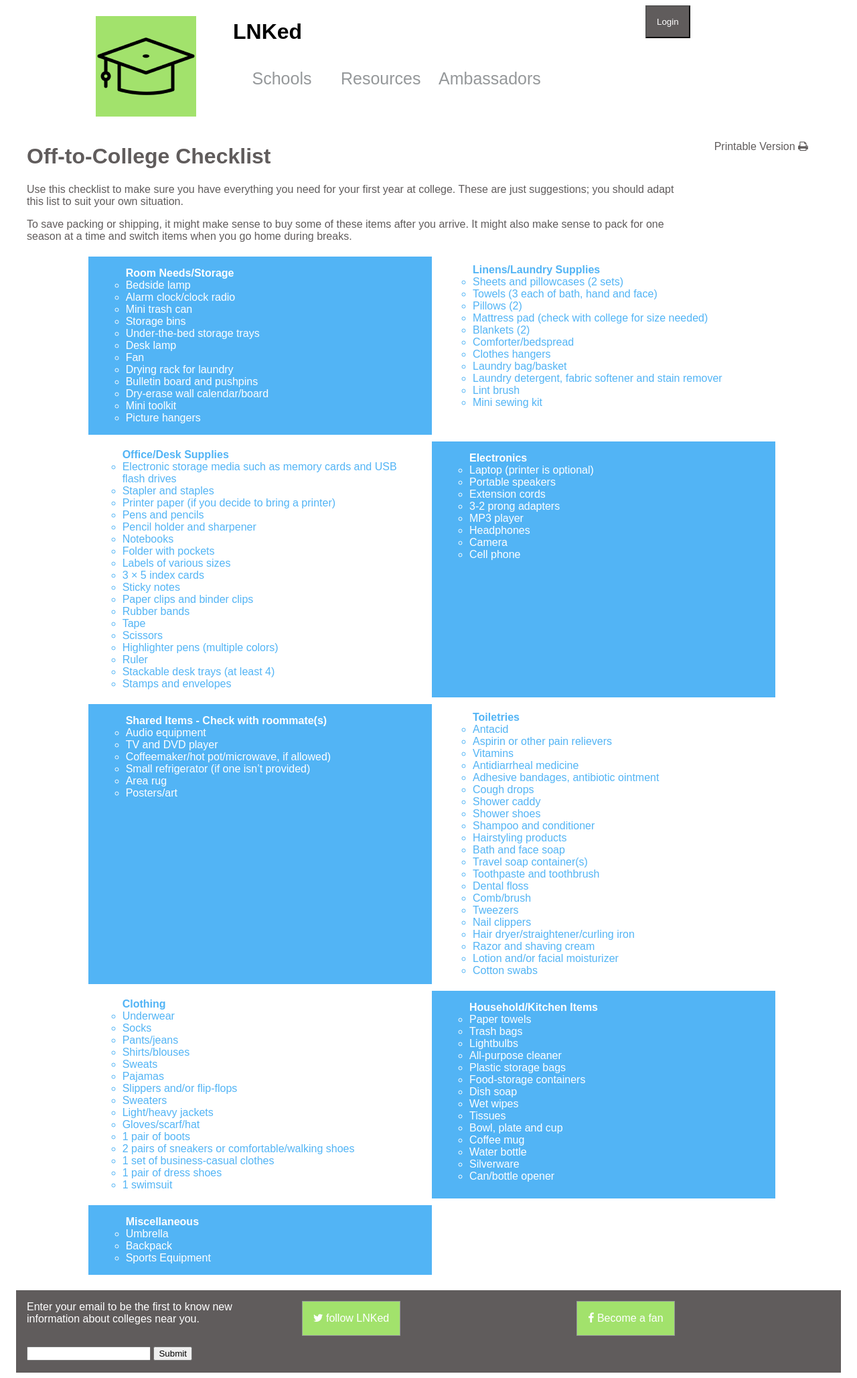
After one commit to NewsNerdsAtCoJMC/ProjectTicoTeam4, a Django app: template lnked/colleges/templates/checklist.html in a window 1280 px wide. The commit adds this page. Shown: the whole page at 67% size. Run offline with Django 3.2, Linux system fonts and the light colour scheme; the template is opened without the code that fills it, so the values that code supplies are empty; some libraries are stand-ins or nearby versions.

Commit message:
Worked out kinks

```diff
--- a/lnked/colleges/templates/ambassadors.html
+++ b/lnked/colleges/templates/ambassadors.html
@@ -32,7 +32,7 @@
 		<h1>LNKed</h1>
 		<nav>
 			<ul>
-				<li><a href="/colleges">Schools</a></li>
+				<li><a href="/schools">Schools</a></li>
 				<li><a href="/resources">Resources</a></li>
 				<li><a href="/ambassadors">Ambassadors</a></li>
 			</ul>
--- a/lnked/colleges/templates/base.html
+++ b/lnked/colleges/templates/base.html
@@ -33,7 +33,7 @@
 		<h1>LNKed</h1>
 		<nav>
 			<ul>
-				<li><a href="/colleges/">Schools</a></li>
+				<li><a href="/schools/">Schools</a></li>
 				<li><a href="/resources">Resources</a></li>
 				<li><a href="/ambassadors">Ambassadors</a></li>
 			</ul>
--- /dev/null
+++ b/lnked/colleges/templates/checklist.html
@@ -0,0 +1,289 @@
+<!doctype html>
+<html>
+<head>
+<meta charset="UTF-8">
+<title>Checklist</title>
+
+<!-- RWD -->
+<meta name="viewport" content="width=device-width, initial-scale=1">
+
+<!-- Styles -->
+<link href="/static/css/flexboxgrid.min.css" rel="stylesheet">
+<link href="/static/css/lnked.css" rel="stylesheet">
+<link rel="stylesheet" href="https://cdnjs.cloudflare.com/ajax/libs/font-awesome/4.7.0/css/font-awesome.min.css">
+<link rel="stylesheet" href="https://cdnjs.cloudflare.com/ajax/libs/font-awesome/4.7.0/css/font-awesome.min.css">
+
+<style type="text/css">
+</style>
+
+</head>
+
+<body>
+<div class="container-fluid">
+
+<!-- header -->
+
+<div class="row">
+	<div class="col-xs-1"></div>
+	<div class="col-xs-2 icon">
+		<p><a href="/"><img src="/static/images/gradcap.png" alt="home" width="150" height="150"></a></p>
+	</div>
+	<div class="col-xs-6">
+		<h1>LNKed</h1>
+		<nav>
+			<ul>
+				<li><a href="/schools">Schools</a></li>
+				<li><a href="/resources">Resources</a></li>
+				<li><a href="/ambassadors">Ambassadors</a></li>
+			</ul>
+		</nav>
+	</div>
+	<div class="col-xs-2 login">
+		<button onclick="document.getElementById('id01').style.display='block'" style="width:auto;" class="help">Login</button>
+<div id="id01" class="modal">
+
+  <form class="modal-content animate" action="/action_page.php">
+
+    <div class="container">
+      <label><b>Username</b></label>
+      <input type="text" placeholder="Enter Username" name="uname" required>
+
+      <label><b>Password</b></label>
+      <input type="password" placeholder="Enter Password" name="psw" required>
+
+      <button type="submit">Login</button>
+      <input type="checkbox" checked="checked"> Remember me
+    </div>
+
+    <div class="container" style="background-color:#f1f1f1">
+      <button type="button" onclick="document.getElementById('id01').style.display='none'" class="cancelbtn">Cancel</button>
+      <span class="psw">Forgot <a href="#">password?</a></span>
+    </div>
+  </form>
+</div>
+
+<script>
+// Get the modal
+var modal = document.getElementById('id01');
+
+// When the user clicks anywhere outside of the modal, close it
+window.onclick = function(event) {
+    if (event.target == modal) {
+        modal.style.display = "none";
+    }
+}
+</script>
+	</div>
+	</div>
+
+<!-- content -->
+<div class="row checklist">
+	<div class="col-xs-10">
+		<h1>Off-to-College Checklist</h1>
+		<p>Use this checklist to make sure you have everything you need for your first year at college. These are just suggestions; you should adapt this list to suit your own situation.</p>
+		<p>To save packing or shipping, it might make sense to buy some of these items after you arrive. It might also make sense to pack for one season at a time and switch items when you go home during breaks.</p>
+	</div>
+	<div class="col-xs-2">
+		<p>Printable Version <i class="fa fa-print"></i></p>
+	</div>
+</div>
+
+<div class="row">
+	<div class="col-xs-1"></div>
+		<div class="col-xs-5 list1">
+		<ul><b>Room Needs/Storage</b>
+				<li>Bedside lamp</li>
+				<li>Alarm clock/clock radio</li>
+				<li>Mini trash can</li>
+				<li>Storage bins</li>
+				<li>Under-the-bed storage trays</li>
+				<li>Desk lamp</li>
+				<li>Fan</li>
+				<li>Drying rack for laundry</li>
+				<li>Bulletin board and pushpins</li>
+				<li>Dry-erase wall calendar/board</li>
+				<li>Mini toolkit</li>
+				<li>Picture hangers</li>
+		</ul>
+		</div>
+		<div class="col-xs-5 list2">
+			<ul><b>Linens/Laundry Supplies</b>
+				<li>Sheets and pillowcases (2 sets)</li>
+					<li>Towels (3 each of bath, hand and face)</li>
+					<li>Pillows (2)</li>
+					<li>Mattress pad (check with college for size needed)</li>
+					<li>Blankets (2)</li>
+					<li>Comforter/bedspread</li>
+					<li>Clothes hangers</li>
+					<li>Laundry bag/basket</li>
+					<li>Laundry detergent, fabric softener and stain remover</li>
+					<li>Lint brush</li>
+					<li>Mini sewing kit</li>
+			</ul>
+		</div>
+	<div class="col-xs-1"></div>
+</div>
+
+<div class="row">
+	<div class="col-xs-1"></div>
+	<div class="col-xs-5 list2">
+		<ul>
+			<b>Office/Desk Supplies</b>
+			<li>Electronic storage media such as memory cards and USB flash drives</li>
+			<li>Stapler and staples</li>
+			<li>Printer paper (if you decide to bring a printer)</li>
+			<li>Pens and pencils</li>
+			<li>Pencil holder and sharpener</li>
+			<li>Notebooks</li>
+			<li>Folder with pockets</li>
+			<li>Labels of various sizes</li>
+			<li>3 × 5 index cards</li>
+			<li>Sticky notes</li>
+			<li>Paper clips and binder clips</li>
+			<li>Rubber bands</li>
+			<li>Tape</li>
+			<li>Scissors</li>
+			<li>Highlighter pens (multiple colors)</li>
+			<li>Ruler</li>
+			<li>Stackable desk trays (at least 4)</li>
+			<li>Stamps and envelopes</li>
+		</ul>
+	</div>
+	<div class="col-xs-5 list1">
+		<ul>
+			<b>Electronics</b>
+			<li>Laptop (printer is optional)</li>
+			<li>Portable speakers</li>
+			<li>Extension cords</li>
+			<li>3-2 prong adapters</li>
+			<li>MP3 player</li>
+			<li>Headphones</li>
+			<li>Camera</li>
+			<li>Cell phone</li>
+		</ul>
+	</div>
+	<div class="col-xs-1"></div>
+</div>
+
+<div class="row">
+	<div class="col-xs-1"></div>
+	<div class="col-xs-5 list1">
+		<ul>
+			<b>Shared Items - Check with roommate(s)</b>
+			<li>Audio equipment</li>
+			<li>TV and DVD player</li>
+			<li>Coffeemaker/hot pot/microwave, if allowed)</li>
+			<li>Small refrigerator (if one isn’t provided)</li>
+			<li>Area rug</li>
+			<li>Posters/art</li>
+		</ul>
+	</div>
+	<div class="col-xs-5 list2">
+		<ul>
+			<b>Toiletries</b>
+			<li>Antacid</li>
+			<li>Aspirin or other pain relievers</li>
+			<li>Vitamins</li>
+			<li>Antidiarrheal medicine</li>
+			<li>Adhesive bandages, antibiotic ointment</li>
+			<li>Cough drops</li>
+			<li>Shower caddy</li>
+			<li>Shower shoes</li>
+			<li>Shampoo and conditioner</li>
+			<li>Hairstyling products</li>
+			<li>Bath and face soap</li>
+			<li>Travel soap container(s)</li>
+			<li>Toothpaste and toothbrush</li>
+			<li>Dental floss</li>
+			<li>Comb/brush</li>
+			<li>Tweezers</li>
+			<li>Nail clippers</li>
+			<li>Hair dryer/straightener/curling iron</li>
+			<li>Razor and shaving cream</li>
+			<li>Lotion and/or facial moisturizer</li>
+			<li>Cotton swabs</li>
+		</ul>
+	</div>
+	<div class="col-xs-1"></div>
+</div>
+
+<div class="row">
+	<div class="col-xs-1"></div>
+	<div class="col-xs-5 list2">
+		<ul>
+			<b>Clothing</b>
+			<li>Underwear</li>
+			<li>Socks</li>
+			<li>Pants/jeans</li>
+			<li>Shirts/blouses</li>
+			<li>Sweats</li>
+			<li>Pajamas</li>
+			<li>Slippers and/or flip-flops</li>
+			<li>Sweaters</li>
+			<li>Light/heavy jackets</li>
+			<li>Gloves/scarf/hat</li>
+			<li>1 pair of boots</li>
+			<li>2 pairs of sneakers or comfortable/walking shoes</li>
+			<li>1 set of business-casual clothes</li>
+			<li>1 pair of dress shoes</li>
+			<li>1 swimsuit</li>
+		</ul>
+	</div>
+	<div class="col-xs-5 list1">
+		<ul>
+			<b>Household/Kitchen Items</b>
+			<li>Paper towels</li>
+			<li>Trash bags</li>
+			<li>Lightbulbs</li>
+			<li>All-purpose cleaner</li>
+			<li>Plastic storage bags</li>
+			<li>Food-storage containers</li>
+			<li>Dish soap</li>
+			<li>Wet wipes</li>
+			<li>Tissues</li>
+			<li>Bowl, plate and cup</li>
+			<li>Coffee mug</li>
+			<li>Water bottle</li>
+			<li>Silverware</li>
+			<li>Can/bottle opener</li>
+		</ul>
+	</div>
+	<div class="col-xs-1"></div>
+</div>
+
+<div class="row">
+	<div class="col-xs-1"></div>
+	<div class="col-xs-5 list1">
+		<ul><b>Miscellaneous</b>
+		<li>Umbrella</li>
+		<li>Backpack</li>
+		<li>Sports Equipment</li>
+		</ul>
+	</div>
+</div>
+<!-- footer -->
+<br>
+<div class="row footer">
+	<div class="col-xs-4">
+		<p footer>Enter your email to be the first to know new information about colleges near you.</p>
+	</div>
+	<div class="col-xs-4">
+		<p class="button"><a href="#" class="fa fa-twitter"></a> follow LNKed</p>
+	</div>
+	<div class="col-xs-4">
+		<p class="button"><a href="#" class="fa fa-facebook"></a> Become a fan</p>
+	</div>
+</div>
+<div class="row footer">
+	<div class="col-xs-4">
+		<form action="/action_page.php">
+ 			<input list="browsers" name="browser">
+  			<input type="submit">
+		</form>
+		<br>
+	</div>
+</div>
+
+</div>
+</body>
+</html>
--- a/lnked/lnked/urls.py
+++ b/lnked/lnked/urls.py
@@ -5,8 +5,10 @@ from colleges import views
 
 urlpatterns = [
     url(r'^$', views.index, name='index'),
-    url(r'colleges/$', views.schools_list, name='schools_list'),
+    url(r'schools/$', views.schools, name='schools'),
     url(r'resources/$', views.resources, name='resources'),
+    url(r'faq/$', views.faq, name='faq'),
+    url(r'checklist/$', views.checklist, name='checklist'),
     url(r'ambassadors/$', views.ambassadors, name='ambassadors'),
     url(r'^admin/', admin.site.urls),
 ]
```
Also changed, not shown: lnked/colleges/templates/faq.html (added, +127 -0 lines), lnked/colleges/templates/resources.html (+4 -4 lines), lnked/colleges/templates/schools.html (added, +159 -0 lines), lnked/colleges/views.py (+14 -0 lines).
